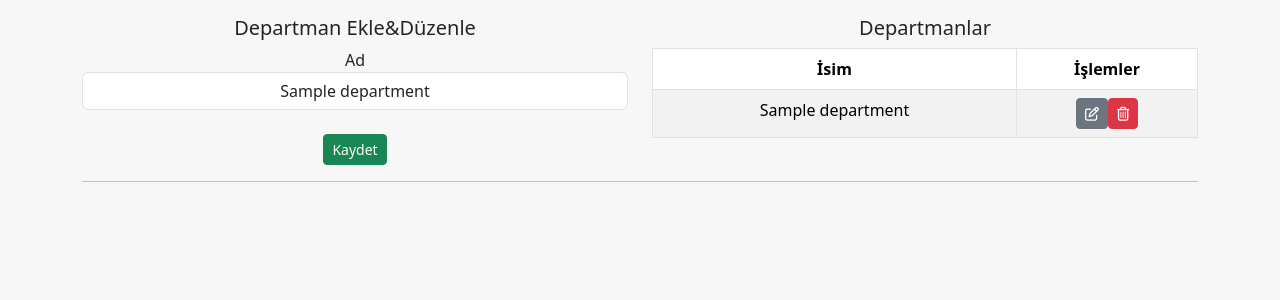
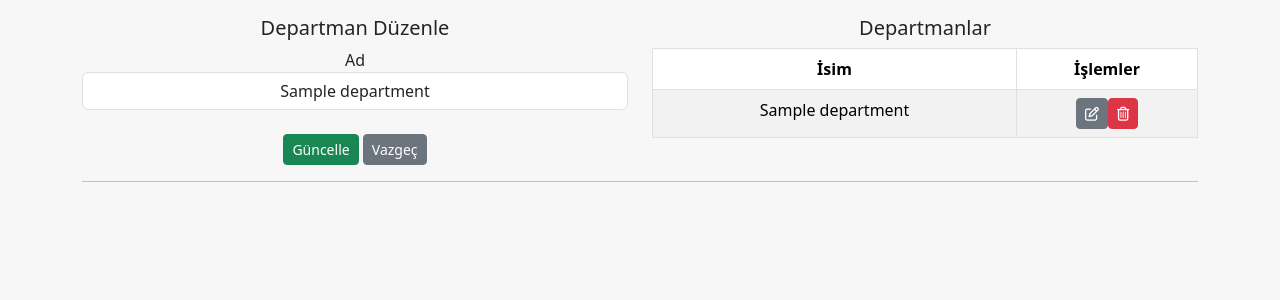
Before and after one commit to Efedrkoglu/PersonelKayitPHP, a PHP site: page /pages/departmentPage.php?edit=1 in a window 1280 px wide. Shown: the part 85-385 px from the top of the page. Run offline with PHP 8.4, Linux system fonts and the light colour scheme; the visitor is signed in with stand-in values (Sample User, id 1); tables that the repository leaves empty or names only in its code hold one stand-in row (values such as "Sample post"); some libraries are stand-ins or nearby versions.

Commit message:
departman ekleme ve düzenleme update

```diff
--- a/pages/departmentPage.php
+++ b/pages/departmentPage.php
@@ -14,6 +14,11 @@
             insertDepartment(new Department(1, $departmentName));
         }
 
+        header("Location: " . $_SERVER['PHP_SELF']);
+        exit();
+    }
+
+    if(isset($_POST['Vazgec'])) {
         header("Location: " . $_SERVER['PHP_SELF']);
         exit();
     }
@@ -54,12 +59,13 @@
                     $currentDepartment = selectDepartmentById($departmentId);
                 }
             ?>
-            <h5>Departman Ekle&Düzenle</h5>
+            <h5><?php echo isset($_GET['edit']) ? 'Departman Düzenle' : 'Departman Ekle' ;?></h5>
             <form action="" method="POST">
                 <label for="name">Ad</label>
                 <input type="hidden" name="id" value="<?php echo $currentDepartment ? $currentDepartment->getId() : ''; ?>">
                 <input type="text" id="name" name="name" class="form-control" style="text-align: center;" value="<?php echo $currentDepartment ? $currentDepartment->getName() : ''; ?>"><br>
-                <input type="submit" name="Kaydet" value="Kaydet" class="btn btn-success btn-sm text-center">
+                <input type="submit" name="Kaydet" value="<?php echo isset($_GET['edit']) ? 'Güncelle' : 'Kaydet';?>" class="btn btn-success btn-sm text-center">
+                <input type="<?php echo isset($_GET['edit']) ? 'submit' : 'hidden';?>" name="Vazgec" value="Vazgeç" class="btn btn-secondary btn-sm text-center">
             </form>
         </div>
         <div class="col">
```
